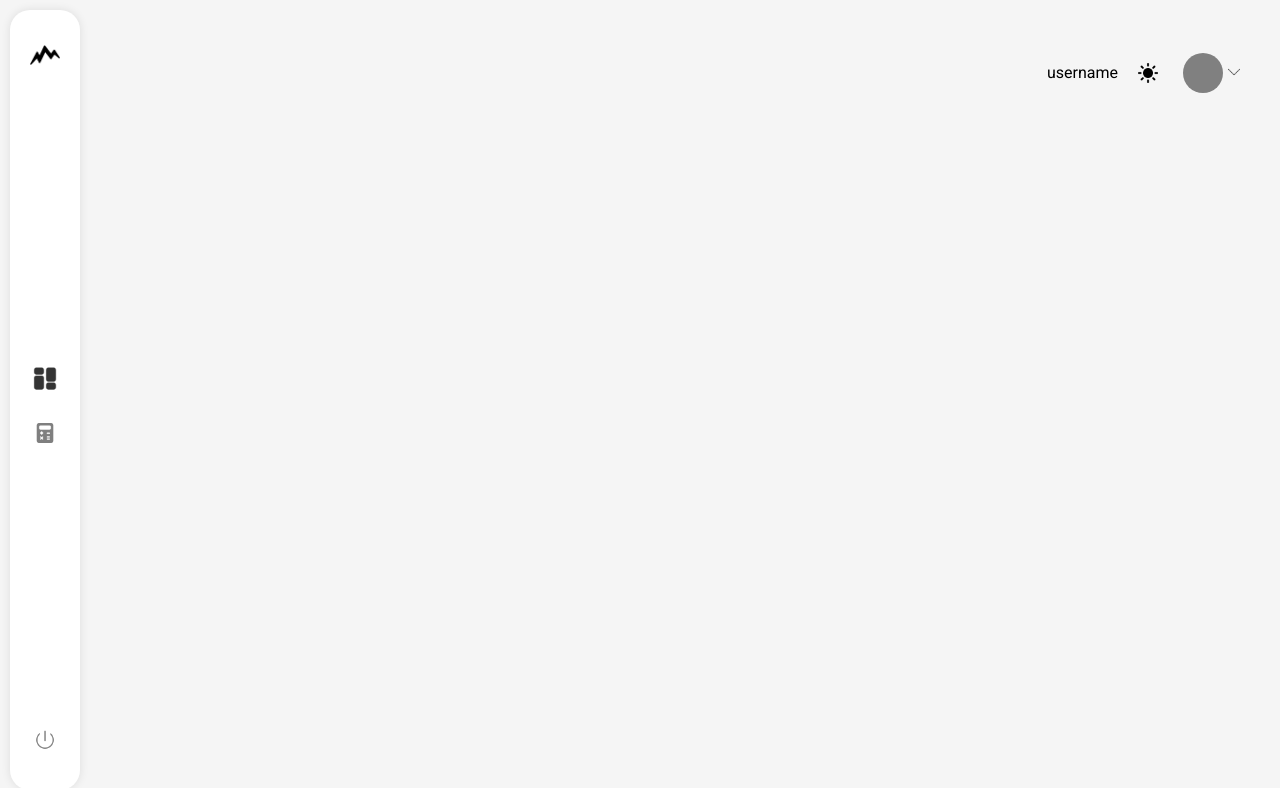
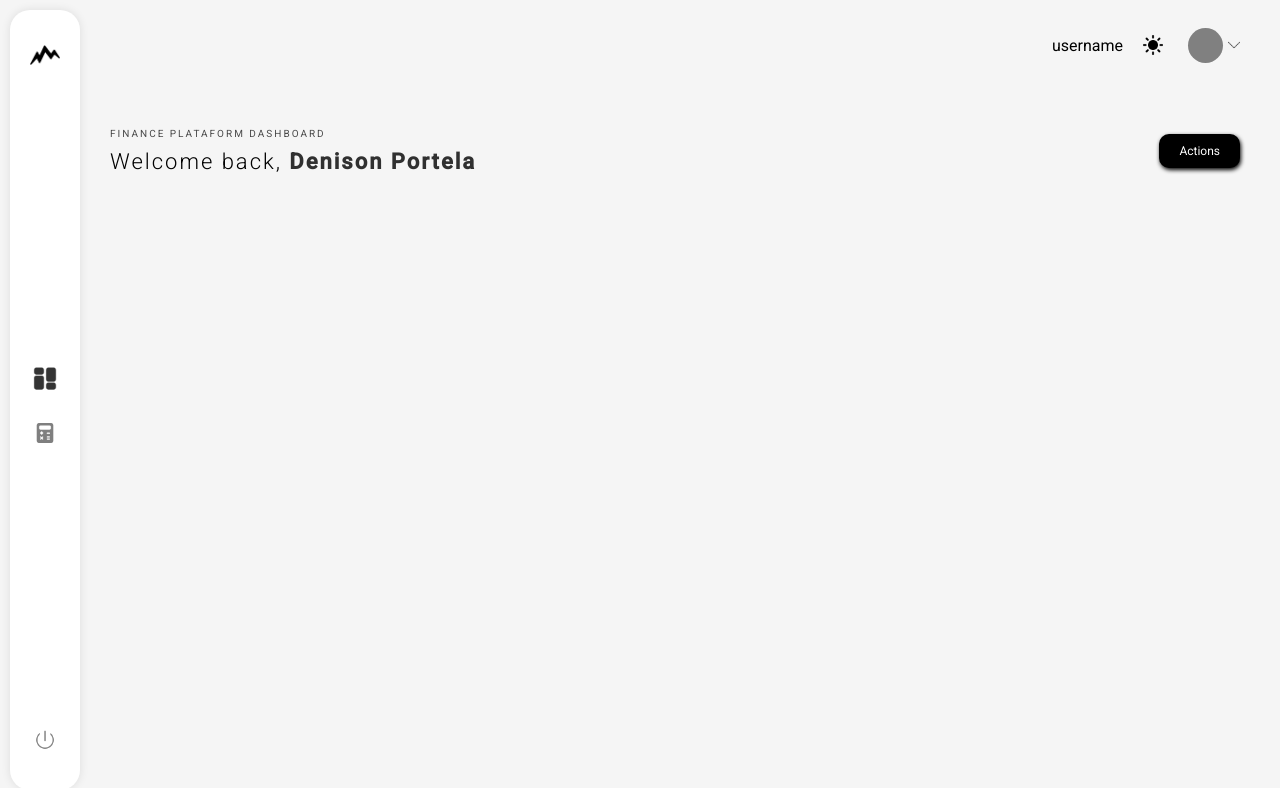
Before and after one commit to denison3965/DashboardFinacial, an Angular app: page / in a window 1280 px wide. Shown: the top 788 px of the page. Built offline with nearby package versions, Linux system fonts and the light colour scheme.

Commit message:
Welcome area

```diff
--- a/src/app/app.component.html
+++ b/src/app/app.component.html
@@ -20,7 +20,18 @@
                 </div>
             </div>
             <section>
-
+                <div class="section-top">
+                    <div class="welcome-area">
+                        <div class="name-plataform">FINANCE PLATAFORM DASHBOARD</div>
+                        <div class="welcome">
+                            <div class="welcome-back">Welcome back, <span class="username"> <strong>Denison Portela</strong></span></div>
+                        </div>
+                    </div>
+                    <div class="button-area">
+                        <div class="button">Actions</div>
+                    </div>
+                </div>
+                <div class="section-buttom"></div>
             </section>
         </div>
     </div>
--- a/src/app/app.component.scss
+++ b/src/app/app.component.scss
@@ -15,9 +15,8 @@
             flex: 20;
             display: flex;
             flex-direction: column;
-            justify-content: center;
-            align-items: center;
-            margin: 30px;
+            margin-left: 30px;
+            margin-right: 30px;
             .top-info {
                 display: flex;
                 justify-content: space-between;
@@ -33,14 +32,16 @@
                         align-items: center;
                         height: 100%;
                         .avatar {
-                            width: 40px;
-                            height: 40px;
+                            width: 35px;
+                            height: 35px;
                             border-radius: 20px;
                             background-color: gray;
                             margin-left: 5px;
                             margin-right: 5px;
                         }
-                        .icon-arrow-down {}
+                        .icon-arrow-down {
+                            cursor: pointer;
+                        }
                     }
                     .theme-icon {
                         display: flex;
@@ -48,6 +49,7 @@
                         align-items: center;
                         margin-left: 20px;
                         margin-right: 20px;
+                        cursor: pointer;
                     }
                     .name-user {
                         display: flex;
@@ -57,7 +59,53 @@
                 }
             }
             section {
+                display: flex;
                 flex: 10;
+                flex-direction: column;
+                .section-top {
+                    flex: 1;
+                    display: flex;
+                    justify-content: space-between;
+                    align-items: center;
+                    width: 100%;
+                    margin-top: 40px;
+                    .welcome-area {
+                        letter-spacing: 2px;
+                        .name-plataform {
+                            font-size: 10px;
+                            opacity: 0.7;
+                        }
+                        .welcome {
+                            display: flex;
+                            margin-top: 10px;
+                            .welcome-back {
+                                font-size: 22px;
+                                font-weight: 300;
+                                .username {
+                                    font-size: 22px;
+                                    font-weight: 100;
+                                    opacity: 0.8;
+                                }
+                            }
+                        }
+                    }
+                    .button-area {
+                        .button {
+                            background: #000000;
+                            border-radius: 10px;
+                            box-shadow: 1px 2px 4px rgb(0, 0, 0);
+                            padding: 10px 20px;
+                            color: #ffffff;
+                            display: inline-block;
+                            font: normal 12px "Roboto", sans-serif;
+                            text-align: center;
+                            cursor: pointer;
+                        }
+                    }
+                }
+                .section-buttom {
+                    flex: 10;
+                }
             }
         }
     }
```
